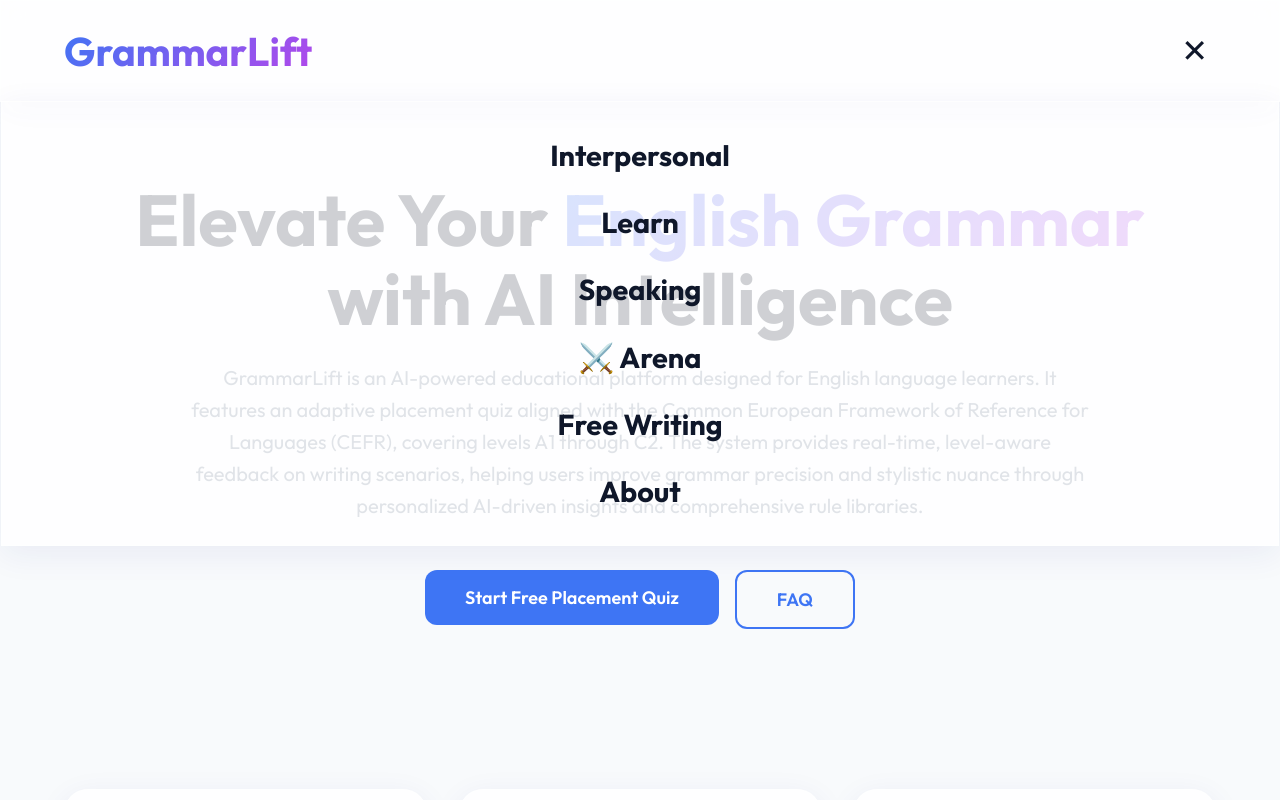
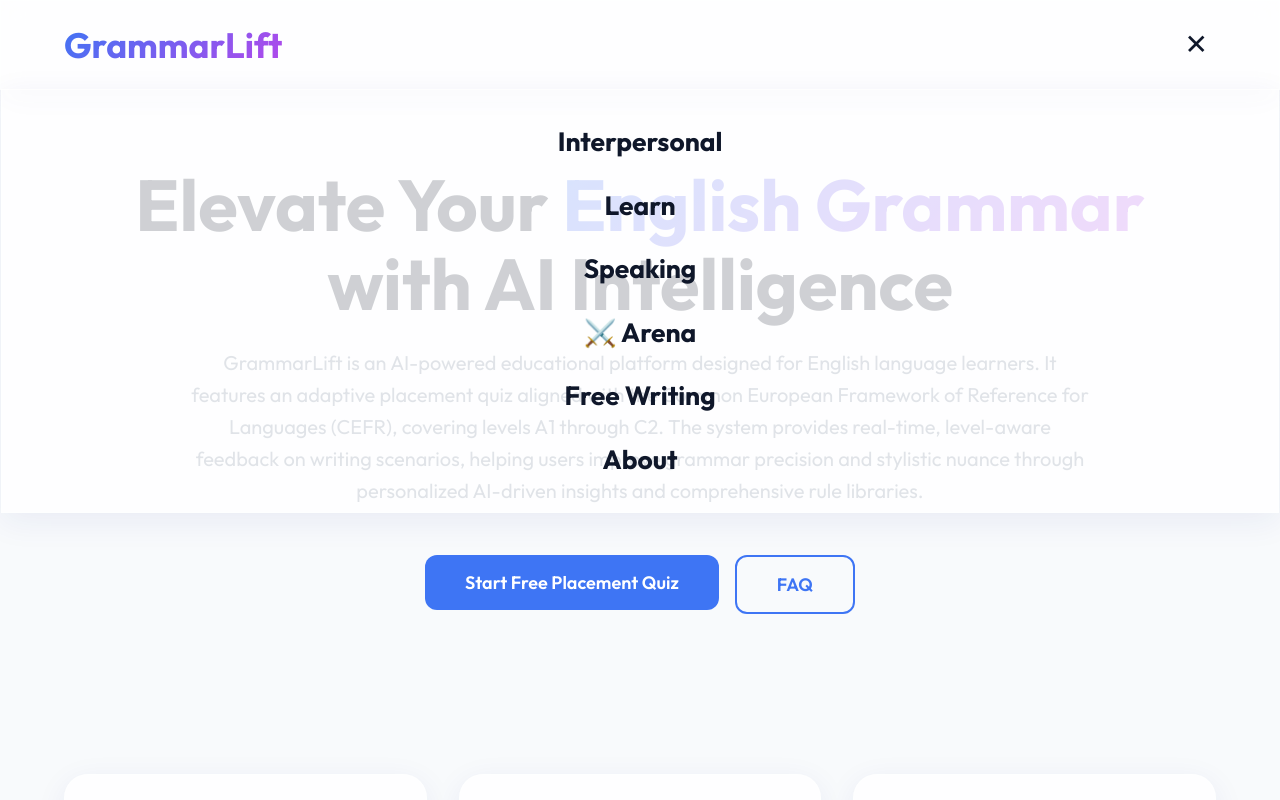
Before and after one commit to mx1204/grammarlift, a Next.js app: page / in a window 1280 px wide. Both pictures are taken after a click on the button "Toggle menu". Shown: the top 800 px of the page. Built offline with nearby package versions, Linux system fonts and the light colour scheme.

Commit message:
style: scale down navbar and logo for better balance

```diff
--- a/src/app/layout.tsx
+++ b/src/app/layout.tsx
@@ -35,7 +35,7 @@
           />
         </noscript>
         <Navbar />
-        <main style={{ flex: 1, paddingTop: '100px' }}>
+        <main style={{ flex: 1, paddingTop: '85px' }}>
           {children}
         </main>
         <footer className="glass" style={{ padding: '3rem 0', marginTop: '4rem' }}>
--- a/src/components/Navbar.tsx
+++ b/src/components/Navbar.tsx
@@ -14,7 +14,7 @@
       right: 0,
       width: '100%',
       zIndex: 100,
-      padding: '1.25rem 0',
+      padding: '1.1rem 0',
       borderBottom: '1px solid var(--card-border)'
     }}>
       <div className="container" style={{
@@ -22,7 +22,7 @@
         justifyContent: 'space-between',
         alignItems: 'center'
       }}>
-        <Link href="/" style={{ fontSize: '2.5rem', fontWeight: 800, display: 'flex', alignItems: 'center', gap: '0.6rem', textDecoration: 'none' }}>
+        <Link href="/" style={{ fontSize: '2.2rem', fontWeight: 700, display: 'flex', alignItems: 'center', gap: '0.6rem', textDecoration: 'none' }}>
           <span className="text-grad">GrammarLift</span>
         </Link>
 
@@ -32,7 +32,7 @@
           style={{
             background: 'none',
             border: 'none',
-            fontSize: '2rem',
+            fontSize: '1.75rem',
             cursor: 'pointer',
             padding: '0.5rem',
             display: 'flex',
@@ -59,12 +59,12 @@
           borderTop: '1px solid var(--card-border)',
           alignItems: 'center' // Optional: Centers the links on larger screens
         }}>
-            <Link href="/interpersonal" onClick={() => setIsOpen(false)} style={{ fontSize: '1.8rem', fontWeight: 700, textDecoration: 'none', color: 'inherit' }}>Interpersonal</Link>
-            <Link href="/learn" onClick={() => setIsOpen(false)} style={{ fontSize: '1.8rem', fontWeight: 700, textDecoration: 'none', color: 'inherit' }}>Learn</Link>
-            <Link href="/speaking" onClick={() => setIsOpen(false)} style={{ fontSize: '1.8rem', fontWeight: 700, textDecoration: 'none', color: 'inherit' }}>Speaking</Link>
-            <Link href="/arena" onClick={() => setIsOpen(false)} style={{ fontSize: '1.8rem', fontWeight: 700, textDecoration: 'none', color: 'inherit' }}>⚔️ Arena</Link>
-            <Link href="/free-writing" onClick={() => setIsOpen(false)} style={{ fontSize: '1.8rem', fontWeight: 700, textDecoration: 'none', color: 'inherit' }}>Free Writing</Link>
-            <Link href="/about" onClick={() => setIsOpen(false)} style={{ fontSize: '1.8rem', fontWeight: 700, textDecoration: 'none', color: 'inherit' }}>About</Link>
+            <Link href="/interpersonal" onClick={() => setIsOpen(false)} style={{ fontSize: '1.65rem', fontWeight: 700, textDecoration: 'none', color: 'inherit' }}>Interpersonal</Link>
+            <Link href="/learn" onClick={() => setIsOpen(false)} style={{ fontSize: '1.65rem', fontWeight: 700, textDecoration: 'none', color: 'inherit' }}>Learn</Link>
+            <Link href="/speaking" onClick={() => setIsOpen(false)} style={{ fontSize: '1.65rem', fontWeight: 700, textDecoration: 'none', color: 'inherit' }}>Speaking</Link>
+            <Link href="/arena" onClick={() => setIsOpen(false)} style={{ fontSize: '1.65rem', fontWeight: 700, textDecoration: 'none', color: 'inherit' }}>⚔️ Arena</Link>
+            <Link href="/free-writing" onClick={() => setIsOpen(false)} style={{ fontSize: '1.65rem', fontWeight: 700, textDecoration: 'none', color: 'inherit' }}>Free Writing</Link>
+            <Link href="/about" onClick={() => setIsOpen(false)} style={{ fontSize: '1.65rem', fontWeight: 700, textDecoration: 'none', color: 'inherit' }}>About</Link>
         </div>
       )}
     </nav>
```
